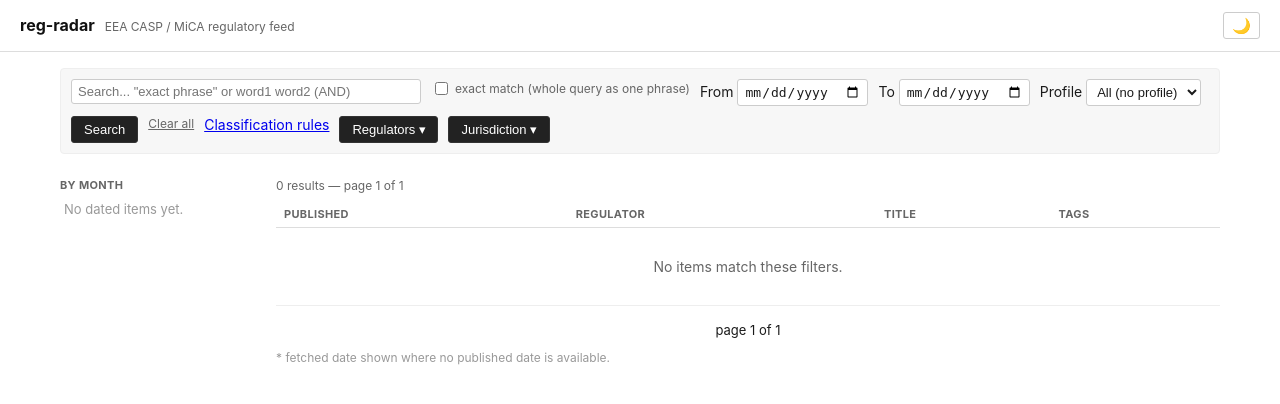
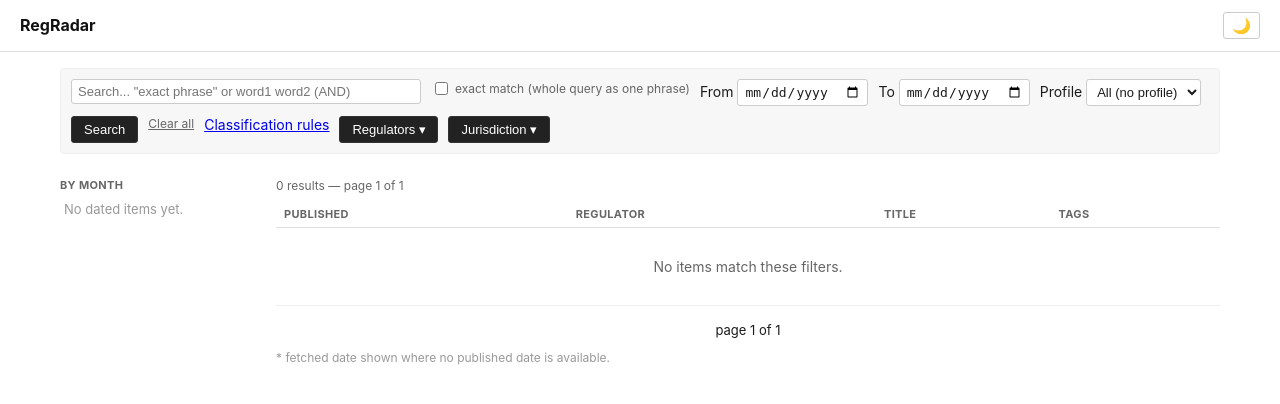
Before and after one commit to klinikal/reg-radar, a FastAPI app: page / in a window 1280 px wide. Shown: the top 404 px of the page. Run offline with FastAPI, Linux system fonts and the light colour scheme; data comes from the database, SQL or seed files in the repository; data that the repository does not hold is empty; some libraries are stand-ins or nearby versions.

Commit message:
fix(webui): rebrand header

```diff
--- a/webui/templates/base.html
+++ b/webui/templates/base.html
@@ -15,8 +15,7 @@
 </head>
 <body>
 <header>
-  <a class="brand" href="/">reg-radar</a>
-  <span class="tagline">EEA CASP / MiCA regulatory feed</span>
+  <a class="brand" href="/">RegRadar</a>
   <button type="button" id="theme-toggle" class="theme-toggle" aria-label="Toggle dark mode"></button>
 </header>
 <main>
```
